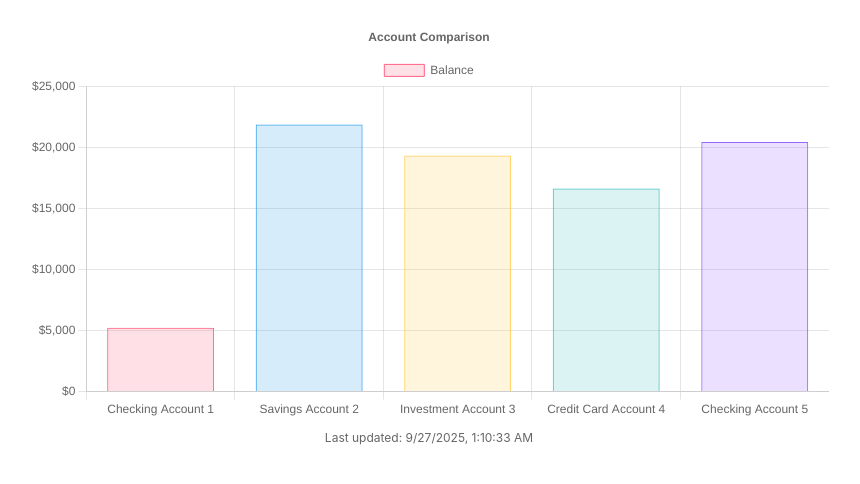
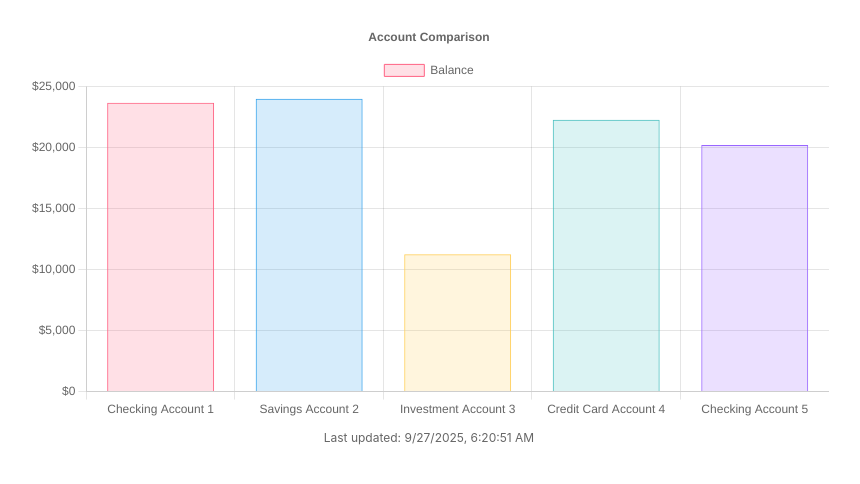
Before and after one commit to leakingMemo/notion-dashboard, a plain HTML site: page charts/accounts.html in a window 1280 px wide. Shown: the whole page, without its empty margins (211-1071 px from the left). Drawn offline with nearby package versions, Linux system fonts and the light colour scheme.

Commit message:
deploy: 4c4bf658cc92440bb72928c41904504d4f3e92f8

```diff
--- a/charts/accounts.html
+++ b/charts/accounts.html
@@ -31,7 +31,7 @@
         <canvas id="chart"></canvas>
     </div>
     <div class="last-updated">
-        Last updated: 9/27/2025, 1:10:33 AM
+        Last updated: 9/27/2025, 6:20:51 AM
     </div>
 
     <script>
@@ -50,11 +50,11 @@
     {
       "label": "Balance",
       "data": [
-        5221,
-        21881,
-        19337,
-        16628,
-        20443
+        23659,
+        23983,
+        11249,
+        22275,
+        20195
       ],
       "backgroundColor": [
         "rgba(255, 99, 132, 0.2)",
```
Also changed, not shown: charts/balance.html (+6 -6 lines), charts/portfolio.html (+5 -5 lines), index.html (+1 -1 lines).
